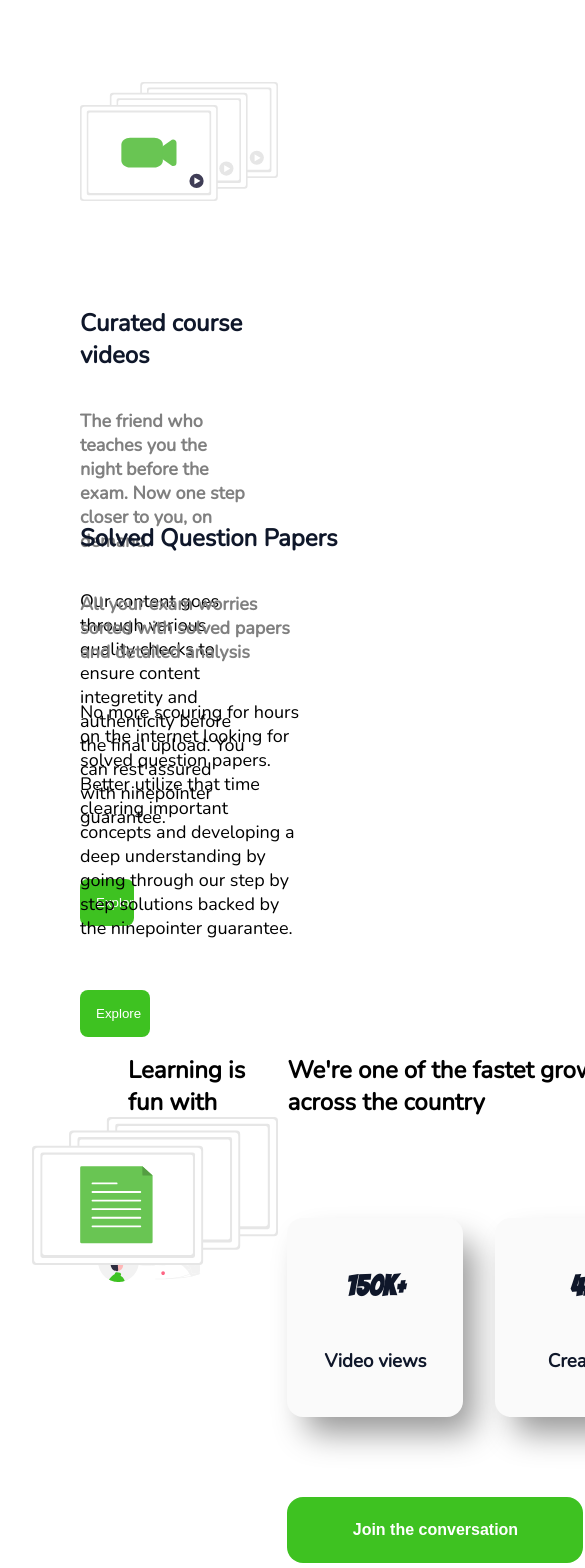
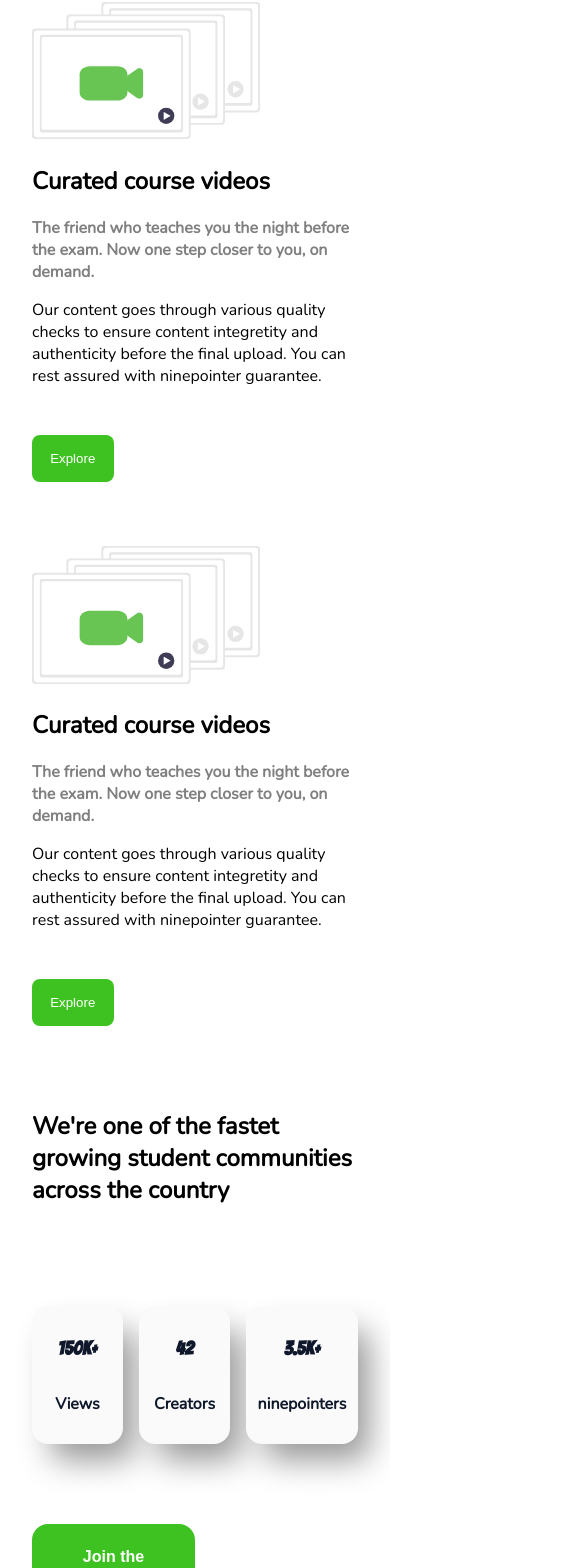
Before and after one commit to anshumansharma000/ninepointer, a Next.js app in the folder ninepointer/: page / in a window 390 px wide. Shown: the part 912-2480 px from the top of the page, 585 px wide, since content can reach past the window. Built offline with nearby package versions, Linux system fonts and the light colour scheme.

Commit message:
Added mobile responsiveness

```diff
--- a/ninepointer/components/Meta.js
+++ b/ninepointer/components/Meta.js
@@ -29,11 +29,11 @@ const Meta = ({ title, keywords, description }) => {
 };
 
 Meta.defaultProps = {
-  title: 'ninepointer Learn from ninepointers from India’s top colleges ',
+  title: 'ninepointer-Learn from ninepointers from India’s top colleges ',
   keywords:
     "b.tech, engineering, mbbs, medical, syllabus, bachelor's, btech, be,",
   description:
-    ' Ninepointer helps you get better grades in exams! The content on the website is uploaded and updated by undergrad students with a deep insight in a particular subject. It undergoes various quality checks and is updated on our website after approval.',
+    ' ninepointer helps you get better grades in exams! The content on the website is uploaded and updated by undergrad students with a deep insight in a particular subject. It undergoes various quality checks and is updated on our website after approval.',
 };
 
 export default Meta;
--- /dev/null
+++ b/ninepointer/components/MobileCard.js
@@ -0,0 +1,29 @@
+import styles from '../styles/MobileCard.module.scss';
+
+const MobileCard = ({
+  heading,
+  cardText1,
+  cardText2,
+  actionText,
+  actionLink,
+  imageSource,
+  imageAlt,
+}) => {
+  return (
+    <div className={styles.container}>
+      <div className={styles.imageContainer}>
+        <img src={imageSource} alt={imageAlt} />
+      </div>
+      <div className={styles.textContainer}>
+        <h2>{heading}</h2>
+        <p style={{ color: 'grey', fontWeight: '700' }}>{cardText1}</p>
+        <p>{cardText2}</p>
+        <button className={styles.actionButton}>
+          <a href={actionLink}>{actionText}</a>
+        </button>
+      </div>
+    </div>
+  );
+};
+
+export default MobileCard;
--- a/ninepointer/components/NumberCard.js
+++ b/ninepointer/components/NumberCard.js
@@ -2,18 +2,19 @@ import styles from '../styles/NumberCard.module.css';
 
 const NumberCard = ({ number, text }) => {
   return (
+    // <div className={styles.outer}>
     <div className={styles.container}>
       <h3
         style={{
           fontFamily: 'Bangers ,san-serif',
           fontWeight: 600,
-          fontSize: '1.8rem',
         }}
       >
         {number}
       </h3>
       <h3>{text}</h3>
     </div>
+    // </div>
   );
 };
 
--- a/ninepointer/pages/index.js
+++ b/ninepointer/pages/index.js
@@ -3,6 +3,7 @@ import BigCard from '../components/BigCard';
 import HeroBanner from '../components/HeroBanner';
 import NumberCard from '../components/NumberCard';
 import NewsLetter from '../components/NewsLetter';
+import MobileCard from '../components/MobileCard';
 
 export default function Home() {
   return (
@@ -33,6 +34,26 @@ export default function Home() {
             textAnimation='fade-left'
           />
         </div>
+        <div className={styles.mobileCards}>
+          <MobileCard
+            heading='Curated course videos'
+            cardText1='The friend who teaches you the night before the exam. Now one step closer to you, on demand.'
+            cardText2='Our content goes through various quality checks to ensure content integretity and authenticity before the final upload. You can rest assured with ninepointer guarantee.'
+            actionText='Explore'
+            actionLink='https://www.youtube.com/channel/UCgslF4zuDhDyttD9P3ZOHbg'
+            imageSource='assets/svg-assets/undraw_video_files_fu10.svg'
+            imageAlt='grades-svg'
+          />
+          <MobileCard
+            heading='Curated course videos'
+            cardText1='The friend who teaches you the night before the exam. Now one step closer to you, on demand.'
+            cardText2='Our content goes through various quality checks to ensure content integretity and authenticity before the final upload. You can rest assured with ninepointer guarantee.'
+            actionText='Explore'
+            actionLink='https://www.youtube.com/channel/UCgslF4zuDhDyttD9P3ZOHbg'
+            imageSource='assets/svg-assets/undraw_video_files_fu10.svg'
+            imageAlt='grades-svg'
+          />
+        </div>
         <div className={styles.community}>
           <div className={styles.left}>
             <h2 style={{ fontWeight: '700' }}>
@@ -51,7 +72,7 @@ export default function Home() {
               country
             </h2>
             <div className={styles.numberCards}>
-              <NumberCard number='150k+' text='Video views' />
+              <NumberCard number='150k+' text='Views' />
               <NumberCard number='42' text='Creators' />
               <NumberCard number='3.5k+' text='ninepointers' />
             </div>
--- a/ninepointer/styles/Home.module.css
+++ b/ninepointer/styles/Home.module.css
@@ -3,8 +3,13 @@
     font-family: 'Nunito', sans-serif;
 }
 
+
+.container .mobileCards{
+    display: none;
+}
+
 .community{
-    padding: 2rem;
+    /* padding: 2rem; */
     display: flex;
     gap: 2rem;
     margin-bottom: 3rem;
@@ -59,7 +64,32 @@
 
 @media (max-width:600px) {
     .container .bigCards{
+        display: none;
+    }
+
+    .container .mobileCards{
         display: flex;
         flex-direction: column;
     }
+
+    .container .community{
+        display: flex;
+        flex-direction: column;
+    }
+
+    .container .community .left{
+        width: 100%;
+    }
+
+    .container .community .left img{
+        width: 100%;
+    }
+
+    .container .community .left{
+        display: none;
+    }
+
+    .community .right .numberCards{
+        gap: 1rem;
+    }
 }
--- /dev/null
+++ b/ninepointer/styles/MobileCard.module.scss
@@ -0,0 +1,26 @@
+.container{
+    display: flex;
+    flex-direction: column;
+    margin-bottom: 4rem;
+
+    .imageContainer{
+        width: 70%;
+        height: 30%;
+        img{
+            width: 100%;
+        }
+    }
+
+    .textContainer{
+
+        .actionButton{
+            margin-top: 2rem;
+            width: 25%;
+            padding: 1rem;
+            background-color: #3EC221;
+            border-radius: 0.5rem;
+            border: none;
+            color: white;
+        }
+    }
+}
--- a/ninepointer/styles/NewsLetter.module.css
+++ b/ninepointer/styles/NewsLetter.module.css
@@ -7,8 +7,8 @@
     margin-left: auto;
     margin-right: auto;
     box-shadow: -2px -5px 32px 11px rgba(0,0,0,0.37);
--webkit-box-shadow: -2px -5px 32px 11px rgba(0,0,0,0.37);
--moz-box-shadow: -2px -5px 32px 11px rgba(0,0,0,0.37);
+    -webkit-box-shadow: -2px -5px 32px 11px rgba(0,0,0,0.37);
+    -moz-box-shadow: -2px -5px 32px 11px rgba(0,0,0,0.37);
     /* margin: auto; */
 }
 
@@ -37,3 +37,23 @@
     border-radius: 1rem;
     font-size: 1rem;
 }
+
+
+@media (max-width:600px) {
+    .container{
+        width: 100%;
+    }
+
+    .container input{
+        font-size: 1rem;
+    }
+
+    .container .action{
+        display: flex;
+        flex-direction: column;
+    }
+    .container button{
+        margin-top: 1rem;
+        padding: 1rem;
+    }
+}
--- a/ninepointer/styles/NumberCard.module.css
+++ b/ninepointer/styles/NumberCard.module.css
@@ -4,7 +4,7 @@
     color:  #0F172A;
     border-radius: 1rem;
     width: 11rem;
-    padding: 1.5rem;
+    /* padding: 1.5rem; */
     display: flex;
     flex-direction: column;
     align-items: center;
@@ -14,3 +14,27 @@
     -webkit-box-shadow: 15px 20px 32px -4px rgba(0,0,0,0.41);
     -moz-box-shadow: 15px 20px 32px -4px rgba(0,0,0,0.41);
 }
+
+
+.container h3:first-child{
+    font-size: 1.8rem;
+}
+
+
+@media(max-width:600px){
+
+    .container{
+        width: 7rem;
+        padding: 0.8rem;
+    }
+
+    .container h3:first-child{
+        font-size: 1.2rem;
+    }
+
+    .container h3{
+        font-size: 1rem;
+    }
+
+
+}
```
Also changed, not shown: ninepointer/styles/_constants.scss (added).
